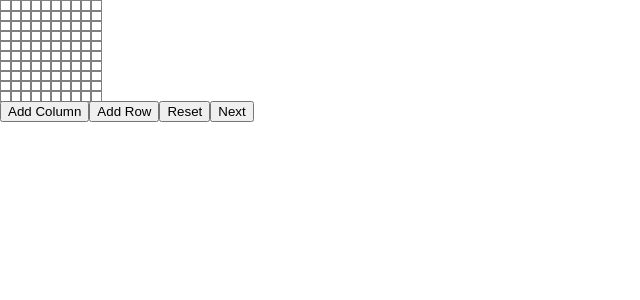
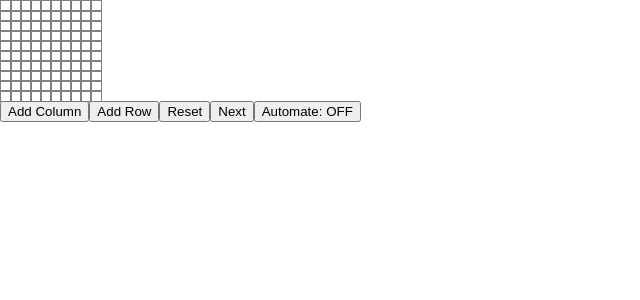
Before and after one commit to jknam93/CellSimulator, a React (Create React App) app: page / in a window 1280 px wide. Shown: the top 300 px of the page, without its empty margins (0-640 px from the left). Built offline with nearby package versions, Linux system fonts and the light colour scheme.

Commit message:
Add automation capacity

```diff
--- a/src/App.tsx
+++ b/src/App.tsx
@@ -9,11 +9,11 @@ import { GridHelpers } from './gridHelpers';
 const INITIAL_WIDTH:number = 10;
 const INITIAL_HEIGHT:number = 10;
 
-
 interface AppState {
   width: number,
   height: number,
-  liveCells: CellLocations
+  liveCells: CellLocations,
+  automaticGeneration: Boolean,
 }
 
 export class App extends React.Component<{},AppState> {
@@ -22,7 +22,8 @@ export class App extends React.Component<{},AppState> {
     this.state = {
       width: INITIAL_WIDTH,
       height: INITIAL_HEIGHT,
-      liveCells: {}
+      liveCells: {},
+      automaticGeneration: false,
     }
   }
 
@@ -58,13 +59,28 @@ export class App extends React.Component<{},AppState> {
     this.setState({
       width: INITIAL_WIDTH,
       height: INITIAL_HEIGHT,
-      liveCells: {}
+      liveCells: {},
+      automaticGeneration: false,
     });
   }
   onNext() {
     const newCells = GridHelpers.generateNewGrid(this.state.liveCells, this.state.width, this.state.height);
     this.setState({
       liveCells: newCells,
+    });
+  }
+  onAutomate() {
+    const self = this;
+    const automationCallback = ()=>{
+      self.onNext();
+      if (this.state.automaticGeneration) {
+        setTimeout(automationCallback, 400)
+      }
+    };
+    setTimeout(automationCallback, 400)
+
+    this.setState({
+      automaticGeneration: !this.state.automaticGeneration,
     });
   }
   render () {
@@ -75,6 +91,7 @@ export class App extends React.Component<{},AppState> {
         <button onClick={this.onAddRow.bind(this)}>Add Row</button>
         <button onClick={this.onReset.bind(this)}>Reset</button>
         <button onClick={this.onNext.bind(this)}>Next</button>
+        <button onClick={this.onAutomate.bind(this)}>Automate: {this.state.automaticGeneration ? 'ON' : 'OFF'}</button>
       </>
     );
   };
```
